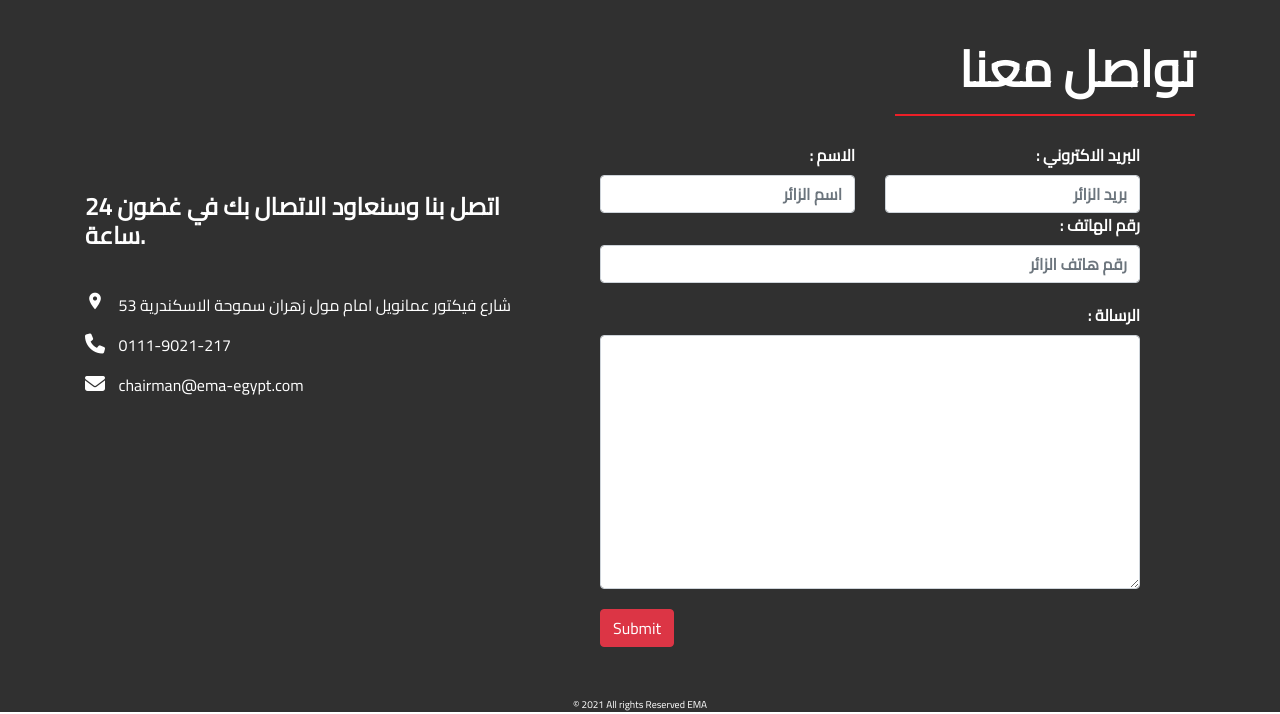
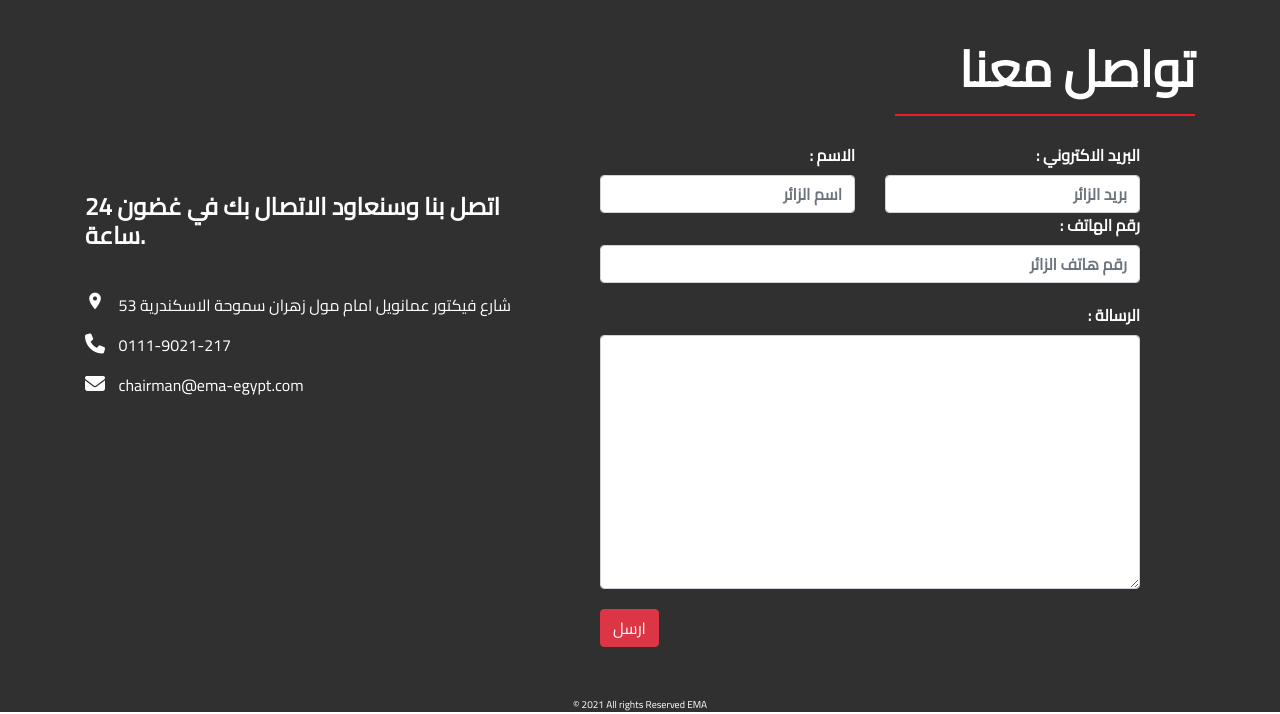
Before and after one commit to OmarShahen/EMA, a Flask app: page / in a window 1280 px wide. Shown: the part 4396-5110 px from the top of the page. Run offline with Flask 2, Linux system fonts and the light colour scheme; some libraries are stand-ins or nearby versions; some web fonts are replaced.

Commit message:
Changed The english buttons to arabic ones

```diff
--- a/app.py
+++ b/app.py
@@ -21,6 +21,7 @@ def contact_us():
 
 @app.route('/forms-submission', methods=["POST"])
 def forms():
+
     user_name = request.form.get('user_name')
     user_email = request.form.get('user_email')
     user_phone = request.form.get('user_phone')
--- a/templates/الصفحة-المقصودة.html
+++ b/templates/الصفحة-المقصودة.html
@@ -71,7 +71,7 @@
                             </textarea>
                         </div>
                         <div style="text-align: left;">
-                            <input type="submit" class="btn btn-danger" value="Submit">
+                            <input type="submit" class="btn btn-danger" value="ارسل">
                         </div>
                     </form>
                 </div>
@@ -305,7 +305,7 @@
                                 <textarea  class='form-control' name= 'user_message' col='60' rows='10' placeholder="الرسالة">
                                 </textarea>
                                 <div style="float: left;margin-top: 20px;">
-                                    <input type="submit" value="Submit" class="btn btn-danger">
+                                    <input type="submit" value="ارسل" class="btn btn-danger">
                                 </div>
                             </div>
                         </div>
--- a/templates/تواصل-معنا.html
+++ b/templates/تواصل-معنا.html
@@ -66,7 +66,7 @@
                             </textarea>
                         </div>
                         <div style="text-align: left;">
-                            <input type="submit" class="btn btn-danger" value="Submit">
+                            <input type="submit" class="btn btn-danger" value="ارسل">
                         </div>
                     </form>
                 </div>
--- a/templates/خدمتنا.html
+++ b/templates/خدمتنا.html
@@ -66,7 +66,7 @@
                             </textarea>
                         </div>
                         <div style="text-align: left;">
-                            <input type="submit" class="btn btn-danger" value="Submit">
+                            <input type="submit" class="btn btn-danger" value="ارسل">
                         </div>
                     </form>
                 </div>
@@ -289,7 +289,7 @@
                                 <textarea  class='form-control' name= 'user_message' col='60' rows='10' placeholder="الرسالة">
                                 </textarea>
                                 <div style="float: left;margin-top: 20px;">
-                                    <input type="submit" value="Submit" class="btn btn-danger">
+                                    <input type="submit" value="ارسل" class="btn btn-danger">
                                 </div>
                             </div>
                         </div>
```
